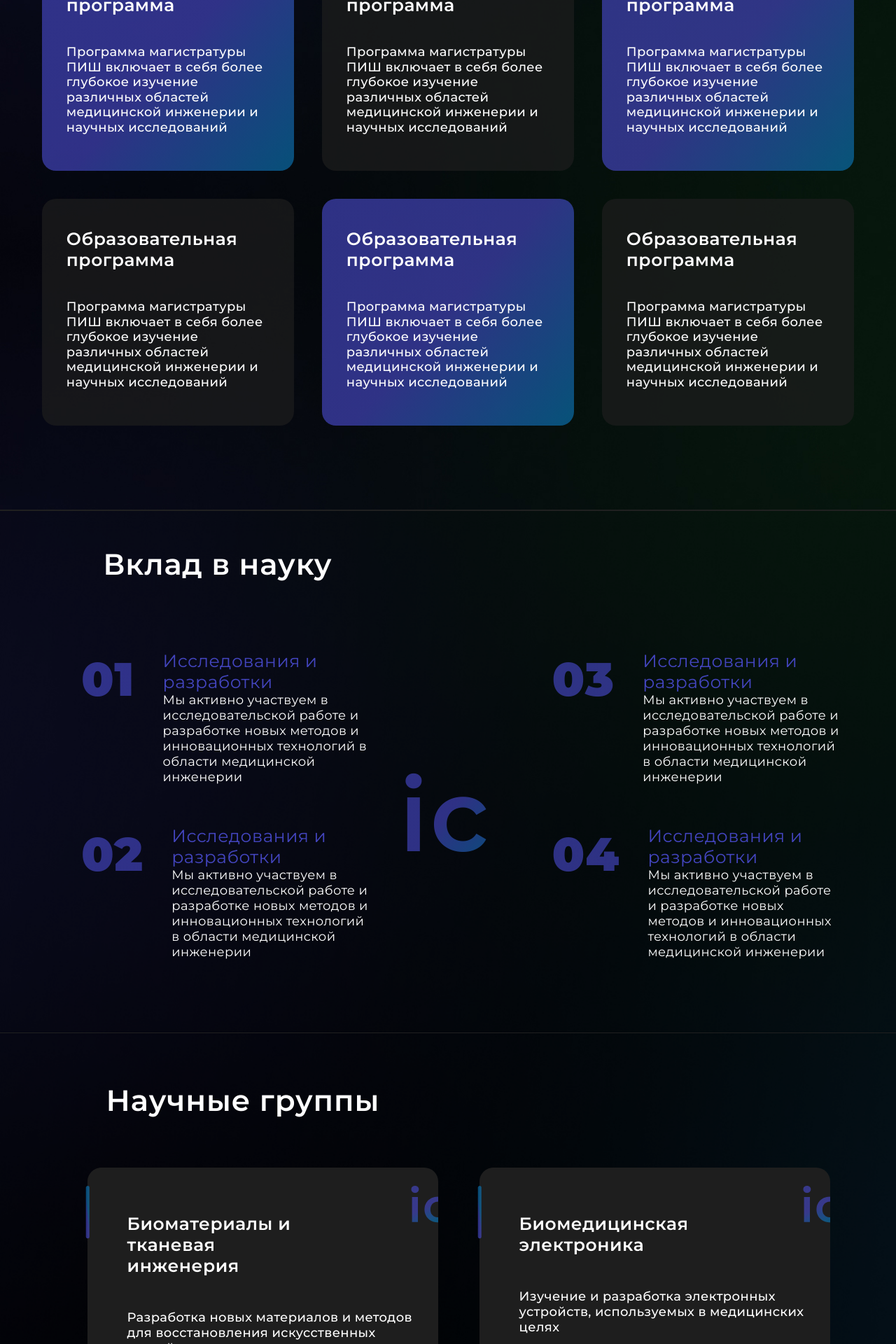
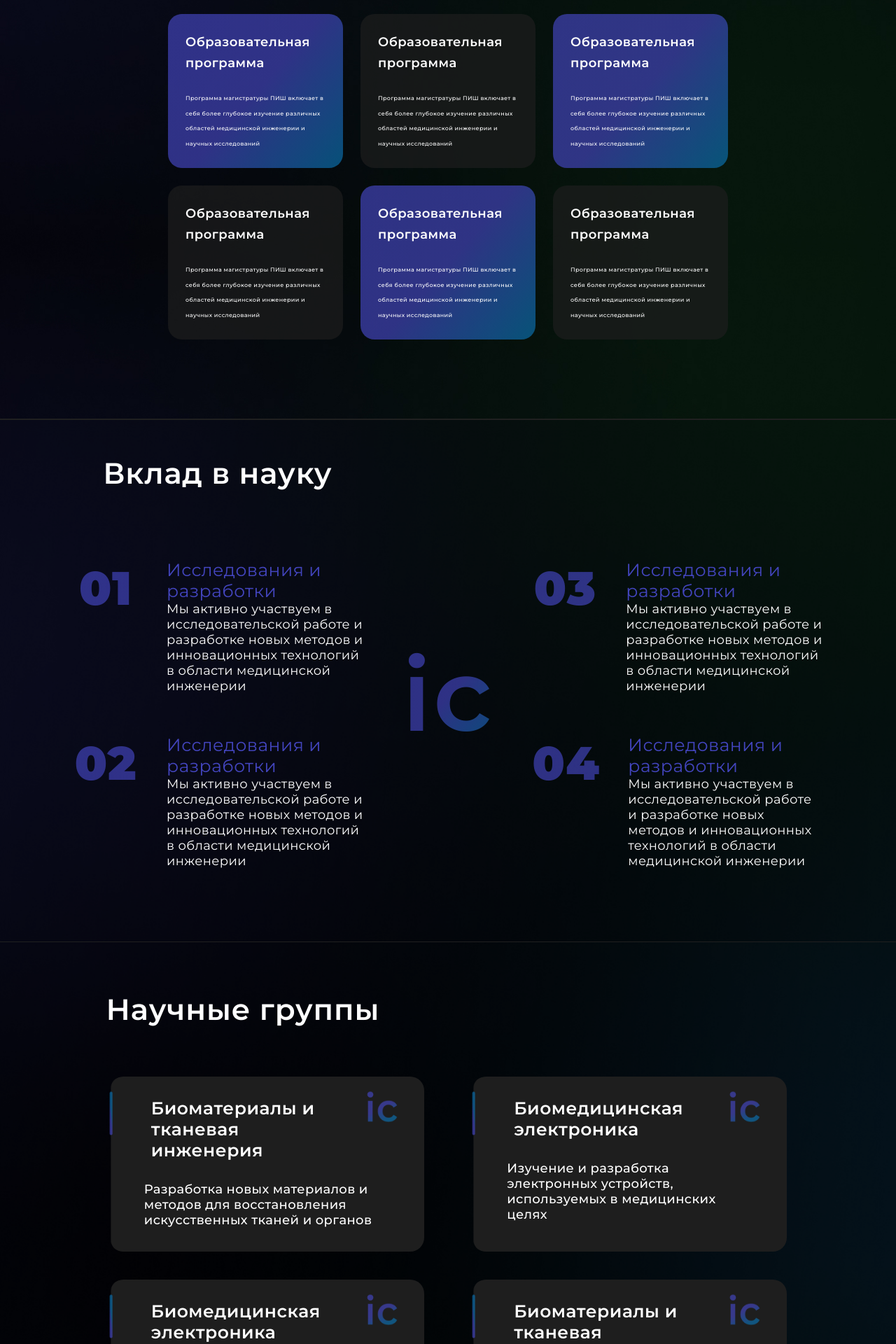
Before and after one commit to PetrKamennov/PMISH, a React (Create React App) app in the folder pmish/: page / in a window 1280 px wide. Shown: the part 3320-5240 px from the top of the page at 70% size. Built offline with nearby package versions, Linux system fonts and the light colour scheme.

Commit message:
adaptive update

```diff
--- a/pmish/src/components/FiveBlock/FiveBlock.css
+++ b/pmish/src/components/FiveBlock/FiveBlock.css
@@ -71,3 +71,144 @@
     line-height: 21.6px; /* 120% */
     letter-spacing: 0.36px;
 }
+@media (max-width:1280px) {
+    .FiveBlock__main-grid{
+        grid-template-columns: 300px 300px 300px;
+        grid-template-rows: 280px 280px;
+        gap: 35px;
+    }
+    .FiveBlock__main-grid__cell{
+        width: 300px;
+        height: 280px;
+    }
+    .FiveBlock__main-grid__cell > b{
+        width: 260px;
+        font-size: 20px;
+        margin: 35px 0px;
+    }
+    .FiveBlock__main-grid__cell > p{
+        width: 260px;
+        height: 150px;
+        font-size: 14px;
+    }
+}
+@media (max-width:1280px) {
+    .FiveBlock{
+        height: 770px;
+    }
+    .FiveBlock__main > h5{
+        font-size: 40px;
+    }
+    .FiveBlock__main-grid{
+        grid-template-columns: 250px 250px 250px;
+        grid-template-rows: 220px 220px;
+        gap: 25px;
+    }
+    .FiveBlock__main-grid__cell{
+        width: 250px;
+        height: 220px;
+    }
+    .FiveBlock__main-grid__cell > b{
+        width: 200px;
+        font-size: 18px;
+        margin: 25px 0px;
+    }
+    .FiveBlock__main-grid__cell > p{
+        width: 200px;
+        height: 90px;
+        font-size: 8px;
+    }
+}
+@media (max-width:920px) {
+    .FiveBlock{
+        height: 1000px;
+    }
+    .FiveBlock__main > h5{
+        align-self: center;
+        font-size: 38px;
+        margin: 50px 0px;
+    }
+    .FiveBlock__main-grid{
+        grid-template-columns: 250px 250px;
+        grid-template-rows: 220px 220px 220px;
+        gap: 25px;
+    }
+    .FiveBlock__main-grid__cell{
+        width: 250px;
+        height: 220px;
+    }
+    .FiveBlock__main-grid__cell > b{
+        width: 200px;
+        font-size: 18px;
+        margin: 25px 0px;
+    }
+    .FiveBlock__main-grid__cell > p{
+        width: 200px;
+        height: 90px;
+        font-size: 8px;
+    }
+}
+@media (max-width:920px) {
+    .FiveBlock{
+        height: 850px;
+    }
+    .FiveBlock__main > h5{
+        font-size: 34px;
+    }
+    .FiveBlock__main-grid{
+        grid-template-columns: 200px 200px;
+        grid-template-rows: 180px 180px 180px;
+        gap: 25px;
+    }
+    .FiveBlock__main-grid__cell{
+        width: 200px;
+        height: 180px;
+    }
+    .FiveBlock__main-grid__cell > b{
+        width: 150px;
+        font-size: 14px;
+        margin: 10px 0px;
+    }
+    .FiveBlock__main-grid__cell > p{
+        width: 150px;
+        height: 90px;
+        font-size: 6px;
+    }
+}
+@media (max-width:640px) {
+    .FiveBlock__main > h5{
+        font-size: 28px;
+    }
+}
+@media (max-width:920px) {
+    .FiveBlock{
+        height: 1450px;
+    }
+    .FiveBlock__main > h5{
+        font-size: 20px;
+    }
+    .FiveBlock__main-grid{
+        grid-template-columns: 200px;
+        grid-template-rows: 180px;
+        gap: 25px;
+    }
+    .FiveBlock__main-grid__cell{
+        width: 200px;
+        height: 180px;
+    }
+    .FiveBlock__main-grid__cell > b{
+        width: 150px;
+        font-size: 14px;
+        margin: 10px 0px;
+    }
+    .FiveBlock__main-grid__cell > p{
+        width: 150px;
+        height: 90px;
+        font-size: 6px;
+    }
+}
+@media (max-width:375px) {
+    .FiveBlock__main > h5{
+        font-size: 16px;
+    }
+}
--- a/pmish/src/components/FourthBlock/FourthBlock.css
+++ b/pmish/src/components/FourthBlock/FourthBlock.css
@@ -50,7 +50,7 @@
 }
 .FourthBlock__main-grid__cell>p {
     margin-top: 50px;
-color: #FFF;
+    color: #FFF;
     text-align: center;
     font-family: Montserrat;
     font-size: 25px;
@@ -58,4 +58,107 @@ color: #FFF;
     font-weight: 500;
     line-height: 30px;
     /* 120% */
-    letter-spacing: 0.5px;}
+    letter-spacing: 0.5px;
+}
+@media (max-width: 1280px) {
+    .FourthBlock{
+        height: 1100px;
+    }
+    .FourthBlock__main-grid__top{
+        width: 1000px;
+    }
+    .FourthBlock__main-grid__bottom{
+        width: 1000px;
+    }
+    .FourthBlock__main-grid__cell{
+        width: 350px;
+    }
+}
+@media (max-width: 980px) {
+    .FourthBlock__main-grid__top{
+        width: 750px;
+    }
+    .FourthBlock__main-grid__bottom{
+        width: 750px;
+    }
+    .FourthBlock__main-grid__cell{
+        width: 190px;
+    }
+    .FourthBlock__main-grid__cell > p{
+        font-size: 18px;
+    }
+}
+@media (max-width: 768px) {
+    .FourthBlock__main-grid__top{
+        width: 500px;
+    }
+    .FourthBlock__main-grid__bottom{
+        width: 500px;
+        margin-top: 95px;
+    }
+    .FourthBlock__main-grid__cell{
+        width: 150px;
+    }
+    .FourthBlock__main-grid__cell > img{
+        width: 45%;
+        margin-bottom: 0px;
+    }
+    .FourthBlock__main-grid__cell > p{
+        font-size: 14px;
+    }
+}
+@media (max-width: 425px) {
+    .FourthBlock{
+        height: 770px;
+    }
+    .FourthBlock__main > h4{
+        font-size: 28px;
+    }
+    .FourthBlock__main-grid__top{
+        width: 350px;
+        margin-top: 90px;
+    }
+    .FourthBlock__main-grid__bottom{
+        width: 350px;
+        margin-top: 90px;
+    }
+    .FourthBlock__main-grid__cell{
+        width: 100px;
+    }
+    .FourthBlock__main-grid__cell > img{
+        width: 35%;
+        margin-bottom: 0px;
+    }
+    .FourthBlock__main-grid__cell > p{
+        font-size: 8px;
+    }
+}
+@media (max-width: 320px) {
+    .FourthBlock{
+        height: 1350px;
+    }
+    .FourthBlock__main > h4{
+        margin-top: 40px;
+        font-size: 22px;
+    }
+    .FourthBlock__main-grid__top{
+        width: 350px;
+        margin-top: 50px;
+        flex-direction: column;
+        align-items: center;
+    }
+    .FourthBlock__main-grid__bottom{
+        width: 350px;
+        margin-top: 0px;
+        flex-direction: column;
+        align-items: center;
+        gap: 0px;
+    }
+    .FourthBlock__main-grid__cell{
+        width: 250px;
+        margin-bottom: 25px;
+    }
+    .FourthBlock__main-grid__cell > p{
+        font-size: 16px;
+    }
+}
--- a/pmish/src/components/Header/Header.css
+++ b/pmish/src/components/Header/Header.css
@@ -201,3 +201,8 @@
 		background-color: #fff;
 	}
 }
+@media (max-width:480px) {
+	.Header__iconBlock{
+		width: 150px;
+	}
+}
--- a/pmish/src/components/MainBlock/MainBlock.css
+++ b/pmish/src/components/MainBlock/MainBlock.css
@@ -82,3 +82,8 @@
 		height: 85vh;
 	}
 }
+@media (max-width: 480px) {
+	.MainBlock__right > h1{
+		font-size: 32px;
+	}
+}
--- a/pmish/src/page/SevenSection.css
+++ b/pmish/src/page/SevenSection.css
@@ -27,14 +27,15 @@ body{
 .content-block_left{
 }
 .content-block_left-group{
+    display: flex;
+    flex-direction: column;
+    align-items: center;
     width: 90%;
     height: 303px;
     border-radius: 20px;
     background-image: url("../image/bgcblock.png");
-    background-size: cover;
-    margin-bottom: 50px;
-}
-.content-block_left-group:first-child{
+    background-repeat: no-repeat;
+    background-size: 100% 100%;
     margin-bottom: 40px;
 }
 .left-group_title{
@@ -48,8 +49,8 @@ body{
     padding: 65px 180px 48px 60px;
 }
 .left-group_txt{
-    width: 410px;
-    height: 50px;
+    width: 350px;
+    height: 100px;
     color: #FFF;
     font-family: "Montserrat";
     font-size: 18px;
@@ -57,7 +58,6 @@ body{
     font-weight: 500;
     letter-spacing: 0.36px;
     margin: 0px;
-    padding: 0px 90px 65px 60px;
 }
 .content-block_right{
 
@@ -65,12 +65,17 @@ body{
 .content-block_right-group:first-child{
     margin-bottom: 40px;
 }
+
 .content-block_right-group{
+    display: flex;
+    flex-direction: column;
+    align-items: center;
     width: 90%;
     height: 303px;
     border-radius: 20px;
     background-image: url("../image/bgcblock.png");
-    background-size: cover;
+    background-repeat: no-repeat;
+    background-size: 100% 100%;
 }
 .right-group_title{
     color: #FFF;
@@ -83,8 +88,8 @@ body{
     padding: 65px 180px 48px 60px;
 }
 .right-group_txt{
-    width: 410px;
-    height: 50px;
+    width: 350px;
+    height: 100px;
     color: #FFF;
     font-family: "Montserrat";
     font-size: 18px;
@@ -92,5 +97,59 @@ body{
     font-weight: 500;
     letter-spacing: 0.36px;
     margin: 0px;
-    padding: 0px 90px 65px 60px;
 }
+@media (max-width: 1280px) {
+    .Seven_section{
+        height: 785px;
+    }
+    .content-block_left-group{
+        width: 100%;
+        height: 250px;
+    }
+    .content-block_right-group{
+        width: 100%;
+        height: 250px;
+    }
+    .right-group_title{
+        padding: 30px 100px 30px 60px;
+    }
+    .left-group_title{
+        padding: 30px 100px 30px 60px;
+    }
+    .content-block_left{
+        width: 450px;
+    }
+    .content-block_right{
+        width: 450px;
+    }
+}
+@media (max-width: 1024px) {
+    .content-block_left-group{
+        width: 100%;
+        height: 250px;
+    }
+    .content-block_right-group{
+        width: 100%;
+        height: 250px;
+    }
+    .right-group_title{
+        padding: 35px 50px 35px 30px;
+    }
+    .left-group_title{
+        padding: 35px 50px 35px 30px;
+    }
+    .right-group_txt{
+        width: 310px;
+        font-size: 16px;
+    }
+    .left-group_txt{
+        width: 310px;
+        font-size: 16px;
+    }
+    .content-block_left{
+        width: 375px;
+    }
+    .content-block_right{
+        width: 375px;
+    }
+}
--- a/pmish/src/page/SixSection.css
+++ b/pmish/src/page/SixSection.css
@@ -33,15 +33,13 @@ body{
   font-family: 'Montserrat';
   margin: 0px 6%;
 }
-.content-block{
-  width: 33.3%;
-}
 .content-txt{
   display: flex;
   width: 415px;
   height: 250px;
 }
 .text-img{
+  width: 100px;
   font-family: 'Montserrat';
   text-align: center;
   font-size: 67px;
@@ -74,8 +72,6 @@ body{
 
 }
 .content-icon{
-  width: 140px;
-  height: 90px;
   padding-bottom: 10%;
 }
 .icon-txt{
@@ -100,3 +96,79 @@ body{
   height: 1px;
   background: #202020;
 }
+@media (max-width: 1080px) {
+  .content-txt{
+    width: 350px;
+    height: 200px;
+  }
+  .text-block{
+    width: 256px;
+    height: 200px;
+  }
+  .text-block-title{
+    font-size: 22px;
+  }
+  .text-block-content{
+    font-size: 12px;
+  }
+  .icon-txt{
+    font-size: 120px;
+  }
+}
+@media (max-width: 800px) {
+  .content-txt{
+    width: 300px;
+    height: 160px;
+  }
+  .text-img{
+    text-align: center;
+    margin-right: 0px;
+    font-size: 50px;
+  }
+  .text-block{
+    width: 170px;
+    height: 160px;
+  }
+  .text-block-title{
+    font-size: 20px;
+  }
+  .text-block-content{
+    font-size: 10px;
+  }
+  .icon-txt{
+    font-size: 110px;
+  }
+}
+@media (max-width: 640px) {
+  .six-container{
+    height: 1210px;
+  }
+  .block-header{
+    padding-left: 0px;
+    text-align: center;
+  }
+  .block-content{
+    flex-direction: column;
+  }
+  .content-txt{
+    flex-direction: column;
+    align-items: center;
+    width: 230px;
+    height: 200px;
+    margin-bottom: 25px;
+  }
+  .text-block{
+    text-align: center;
+    width: 160px;
+    height: 140px;
+  }
+  .content-icon{
+    padding-bottom: 0px;
+    margin-bottom: 25px;
+  }
+}
+@media (max-width: 640px) {
+  .block-header{
+    font-size: 28px;
+  }
+}
```
